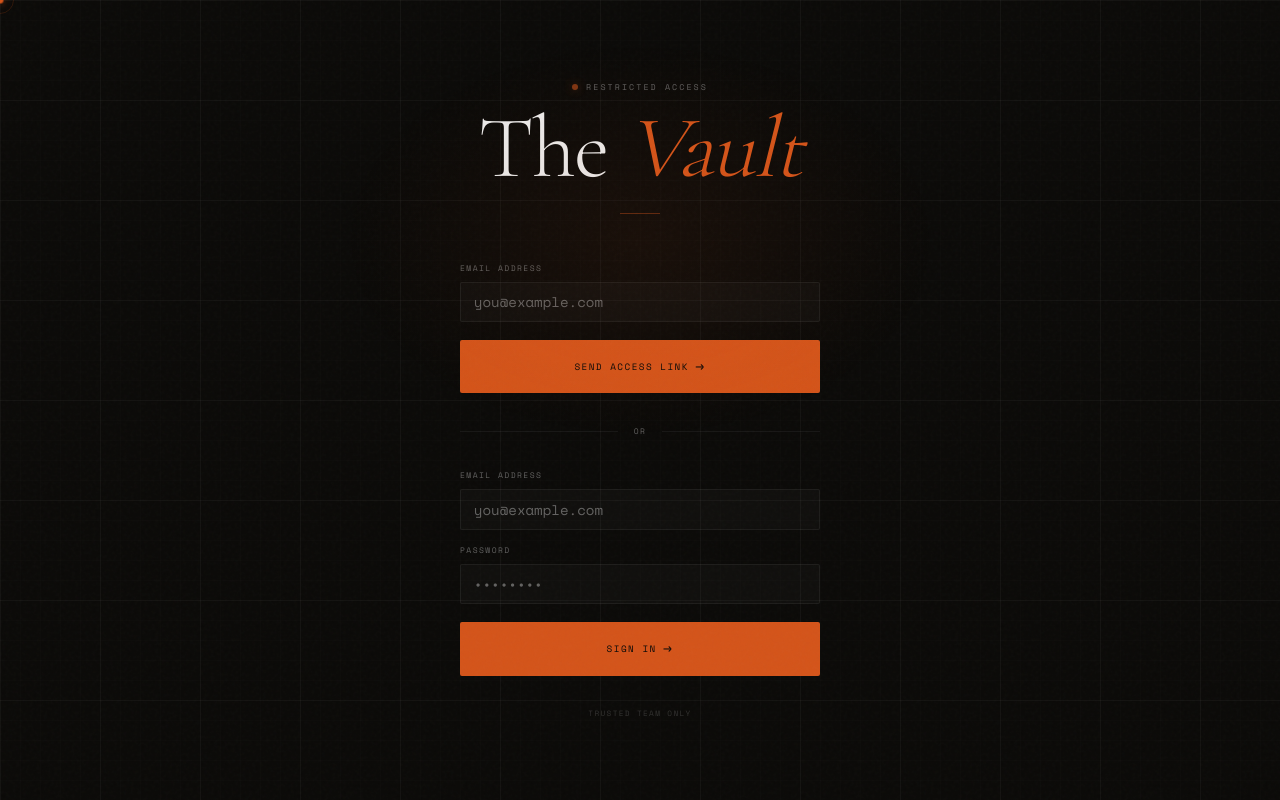
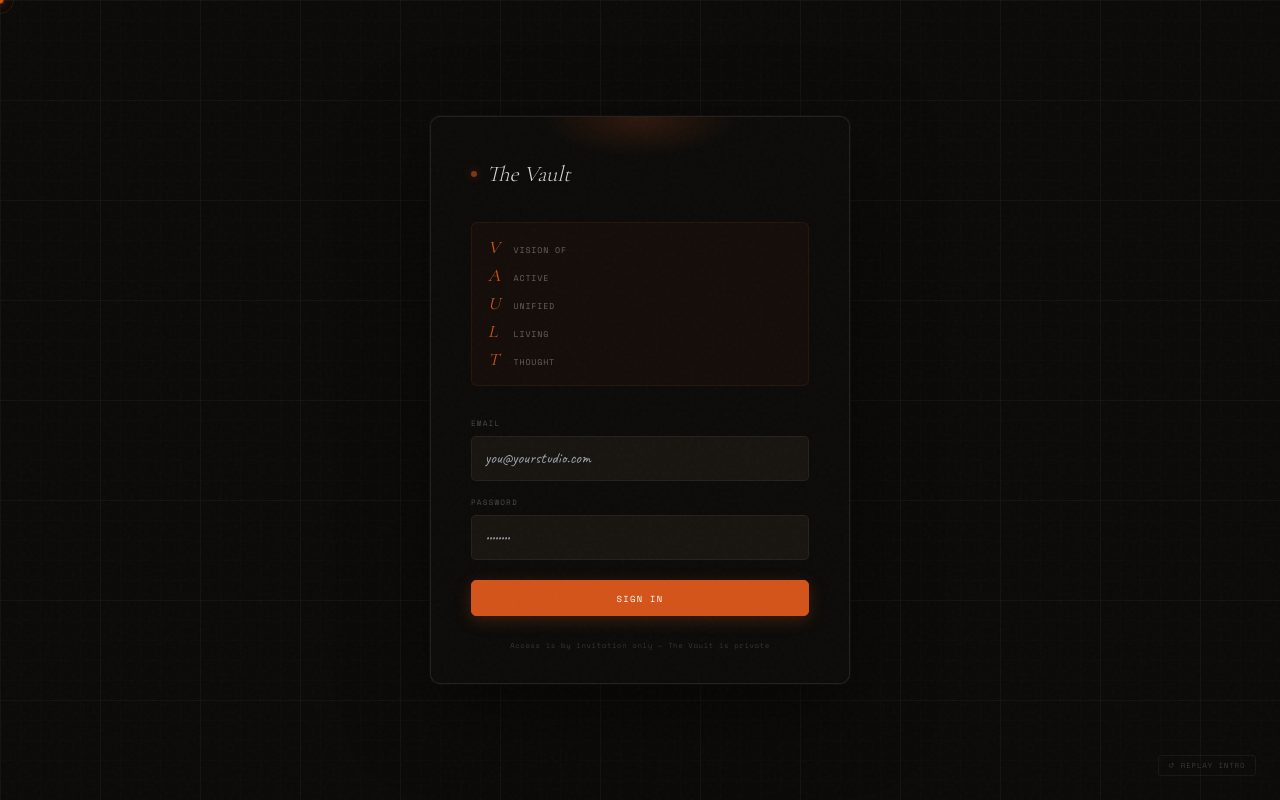
Before and after one commit to lightningtechmedic/The-Archives, a Next.js app in the folder vault/: page /login in a window 1280 px wide. Built offline with nearby package versions, Linux system fonts and the light colour scheme.

Commit message:
redesign: login page — cinematic VAULT intro sequence + card layout matching mockup

```diff
--- a/vault/app/login/page.js
+++ b/vault/app/login/page.js
@@ -2,134 +2,269 @@
 
 export const dynamic = 'force-dynamic'
 
-import { useState } from 'react'
+import { useState, useEffect, useCallback } from 'react'
 import { createClient } from '@/lib/supabase'
 
+const ROWS = [
+  { letter: 'V', word: 'Vision of' },
+  { letter: 'A', word: 'Active' },
+  { letter: 'U', word: 'Unified' },
+  { letter: 'L', word: 'Living' },
+  { letter: 'T', word: 'Thought' },
+]
+const DELAYS      = [0, 420, 820, 1180, 1500]
+const TAGLINE_MS  = 2200
+const FADE_MS     = 4000   // tagline + hold (2200 + 1800)
+const CARD_MS     = 4600   // fade + 600
+
 export default function LoginPage() {
-  const [email, setEmail] = useState('')
-  const [sent, setSent] = useState(false)
-  const [magicLoading, setMagicLoading] = useState(false)
-  const [magicError, setMagicError] = useState('')
+  const [rowsOn,     setRowsOn]     = useState([false,false,false,false,false])
+  const [taglineOn,  setTaglineOn]  = useState(false)
+  const [introFade,  setIntroFade]  = useState(false)
+  const [cardOn,     setCardOn]     = useState(false)
 
-  const [pwEmail, setPwEmail] = useState('')
-  const [password, setPassword] = useState('')
-  const [pwLoading, setPwLoading] = useState(false)
-  const [pwError, setPwError] = useState('')
+  const [email,     setEmail]     = useState('')
+  const [password,  setPassword]  = useState('')
+  const [loading,   setLoading]   = useState(false)
+  const [error,     setError]     = useState('')
 
-  async function handleMagicLink(e) {
+  const timersRef = []
+
+  const runIntro = useCallback(() => {
+    setRowsOn([false,false,false,false,false])
+    setTaglineOn(false)
+    setIntroFade(false)
+    setCardOn(false)
+
+    DELAYS.forEach((d, i) => {
+      timersRef.push(setTimeout(() => {
+        setRowsOn(prev => { const n = [...prev]; n[i] = true; return n })
+      }, d))
+    })
+    timersRef.push(setTimeout(() => setTaglineOn(true),  TAGLINE_MS))
+    timersRef.push(setTimeout(() => setIntroFade(true),  FADE_MS))
+    timersRef.push(setTimeout(() => setCardOn(true),     CARD_MS))
+  }, []) // eslint-disable-line
+
+  useEffect(() => {
+    runIntro()
+    return () => timersRef.forEach(clearTimeout)
+  }, []) // eslint-disable-line
+
+  async function handleSubmit(e) {
     e.preventDefault()
-    if (!email) return
-    setMagicLoading(true); setMagicError('')
-    const { error } = await createClient().auth.signInWithOtp({
-      email,
-      options: { emailRedirectTo: `${window.location.origin}/vault/auth/callback` },
-    })
-    setMagicLoading(false)
-    if (error) setMagicError(error.message)
-    else setSent(true)
-  }
-
-  async function handlePassword(e) {
-    e.preventDefault()
-    if (!pwEmail || !password) return
-    setPwLoading(true); setPwError('')
-    const { error } = await createClient().auth.signInWithPassword({ email: pwEmail, password })
-    setPwLoading(false)
-    if (error) setPwError(error.message)
+    if (!email || !password) return
+    setLoading(true); setError('')
+    const { error: err } = await createClient().auth.signInWithPassword({ email, password })
+    setLoading(false)
+    if (err) setError(err.message)
     else window.location.href = '/vault/dashboard'
   }
 
+  // ── shared transition helper ──────────────────────────────────────────────
+  const tr = (on, props) => ({
+    opacity:   on ? 1 : 0,
+    transform: on ? 'none' : props.from,
+    transition: props.tr,
+  })
+
   return (
-    <div style={{ minHeight:'100vh', display:'flex', flexDirection:'column', alignItems:'center', justifyContent:'center', padding:'2rem 1.5rem', position:'relative' }}>
-      {/* Ambient glow */}
-      <div aria-hidden style={{ position:'fixed', top:'30%', left:'50%', transform:'translate(-50%,-50%)', width:600, height:400, background:'radial-gradient(ellipse,rgba(212,84,26,0.07) 0%,transparent 70%)', pointerEvents:'none' }} />
+    <>
+      {/* ── INTRO ── */}
+      <div style={{
+        position: 'fixed', inset: 0, zIndex: 500,
+        display: 'flex', alignItems: 'center', justifyContent: 'center',
+        pointerEvents: 'none',
+        opacity:   introFade ? 0 : 1,
+        transform: introFade ? 'scale(0.97)' : 'none',
+        transition: 'opacity .8s ease, transform .8s cubic-bezier(.16,1,.3,1)',
+      }}>
+        <div>
+          <div style={{ display:'flex', flexDirection:'column', gap:0, alignItems:'flex-start' }}>
+            {ROWS.map((r, i) => (
+              <div key={r.letter} style={{
+                display: 'flex', alignItems: 'baseline', gap: '1.2rem',
+                ...tr(rowsOn[i], { from: 'translateY(12px)', tr: `opacity .6s cubic-bezier(.16,1,.3,1) ${i * 0}ms, transform .6s cubic-bezier(.16,1,.3,1)` }),
+              }}>
+                <span style={{
+                  fontFamily: 'var(--font-serif)', fontStyle: 'italic', fontWeight: 300,
+                  fontSize: 'clamp(4rem,8vw,6.5rem)', lineHeight: 1,
+                  color: 'var(--ember)', width: '5.5rem', textAlign: 'center',
+                  textShadow: rowsOn[i] ? '0 0 40px rgba(212,84,26,0.3)' : '0 0 40px rgba(212,84,26,0)',
+                  transition: 'text-shadow .6s ease',
+                }}>
+                  {r.letter}
+                </span>
+                <span style={{
+                  fontFamily: 'var(--font-mono)', fontSize: '.55rem', letterSpacing: '.15em',
+                  color: 'rgba(212,84,26,0.4)', alignSelf: 'center',
+                  opacity: rowsOn[i] ? 1 : 0, transition: 'opacity .4s ease .2s',
+                }}>
+                  —
+                </span>
+                <span style={{
+                  fontFamily: 'var(--font-serif)', fontStyle: 'italic', fontWeight: 300,
+                  fontSize: 'clamp(1.4rem,2.8vw,2rem)', color: 'rgba(240,236,228,0.55)',
+                  letterSpacing: '.02em', whiteSpace: 'nowrap',
+                  opacity: rowsOn[i] ? 1 : 0,
+                  transform: rowsOn[i] ? 'none' : 'translateX(-6px)',
+                  transition: 'opacity .5s ease .25s, transform .5s cubic-bezier(.16,1,.3,1) .25s',
+                }}>
+                  {r.word}
+                </span>
+              </div>
+            ))}
+          </div>
 
-      <div style={{ width:'100%', maxWidth:360 }}>
-        {/* Brand */}
-        <div style={{ textAlign:'center', marginBottom:'3rem' }}>
-          <div style={{ display:'flex', alignItems:'center', justifyContent:'center', gap:'.5rem', marginBottom:'1rem' }}>
+          <p style={{
+            marginTop: '2rem',
+            fontFamily: 'var(--font-mono)', fontSize: '.5rem',
+            letterSpacing: '.25em', textTransform: 'uppercase',
+            color: 'rgba(240,236,228,.2)',
+            paddingLeft: '.5rem',
+            ...tr(taglineOn, { from: 'translateY(4px)', tr: 'opacity .6s ease, transform .6s ease' }),
+          }}>
+            A private space where your team thinks together
+          </p>
+        </div>
+      </div>
+
+      {/* ── LOGIN CARD ── */}
+      <div style={{
+        position: 'fixed', inset: 0, zIndex: 100,
+        display: 'flex', alignItems: 'center', justifyContent: 'center',
+        padding: '1rem',
+        pointerEvents: cardOn ? 'all' : 'none',
+        ...tr(cardOn, { from: 'translateY(16px)', tr: 'opacity .8s cubic-bezier(.16,1,.3,1), transform .8s cubic-bezier(.16,1,.3,1)' }),
+      }}>
+        <div style={{
+          width: '100%', maxWidth: 420,
+          background: 'rgba(13,12,10,.96)',
+          border: '1px solid rgba(255,255,255,.09)',
+          borderRadius: 10,
+          padding: '2.5rem 2.5rem 2rem',
+          backdropFilter: 'blur(30px)', WebkitBackdropFilter: 'blur(30px)',
+          boxShadow: '0 24px 80px rgba(0,0,0,.5), 0 0 0 1px rgba(255,255,255,.03)',
+          position: 'relative', overflow: 'hidden',
+        }}>
+          {/* Ember glow top */}
+          <div aria-hidden style={{
+            position: 'absolute', top: -40, left: '50%', transform: 'translateX(-50%)',
+            width: 200, height: 80,
+            background: 'radial-gradient(ellipse,rgba(212,84,26,.18),transparent 70%)',
+            pointerEvents: 'none',
+          }} />
+
+          {/* Brand */}
+          <div style={{ display:'flex', alignItems:'center', gap:'.6rem', marginBottom:'2rem' }}>
             <div className="ember-pip" />
-            <span style={{ fontFamily:'var(--font-mono)', fontSize:'.52rem', letterSpacing:'.25em', textTransform:'uppercase', color:'var(--muted)' }}>Restricted Access</span>
+            <span style={{ fontFamily:'var(--font-serif)', fontStyle:'italic', fontWeight:300, fontSize:'1.4rem', color:'rgba(240,236,228,0.9)' }}>
+              The Vault
+            </span>
           </div>
-          <h1 style={{ fontFamily:'var(--font-serif)', fontSize:'clamp(3.5rem,10vw,5.5rem)', fontWeight:300, lineHeight:.9, letterSpacing:'-.02em', color:'rgba(255,255,255,0.92)' }}>
-            The{' '}
-            <em style={{ fontStyle:'italic', color:'var(--ember)' }}>Vault</em>
-          </h1>
-          <div style={{ width:40, height:1, background:'var(--ember)', opacity:.4, margin:'1.5rem auto 0' }} />
-        </div>
 
-        {!sent ? (
-          <>
-            {/* Magic link */}
-            <form onSubmit={handleMagicLink} style={{ display:'flex', flexDirection:'column', gap:'.85rem' }}>
-              <div>
-                <label htmlFor="email" style={{ display:'block', fontFamily:'var(--font-mono)', fontSize:'.5rem', letterSpacing:'.18em', textTransform:'uppercase', color:'var(--muted)', marginBottom:'.5rem' }}>
-                  Email Address
-                </label>
-                <input
-                  id="email" type="email" value={email} onChange={e => setEmail(e.target.value)}
-                  placeholder="you@example.com" required className="vault-input w-full"
-                  style={{ fontSize:'.88rem' }}
-                />
+          {/* VAULT acronym */}
+          <div style={{
+            display: 'flex', flexDirection: 'column', gap: '.2rem',
+            marginBottom: '2rem', padding: '.8rem 1rem',
+            background: 'rgba(212,84,26,.04)',
+            border: '1px solid rgba(212,84,26,.1)',
+            borderRadius: 6,
+          }}>
+            {ROWS.map(r => (
+              <div key={r.letter} style={{ display:'flex', alignItems:'baseline', gap:'.6rem' }}>
+                <span style={{ fontFamily:'var(--font-serif)', fontStyle:'italic', fontWeight:400, fontSize:'1.1rem', color:'var(--ember)', width:'1rem', flexShrink:0, lineHeight:1.4 }}>
+                  {r.letter}
+                </span>
+                <span style={{ fontFamily:'var(--font-mono)', fontSize:'.52rem', letterSpacing:'.1em', textTransform:'uppercase', color:'rgba(240,236,228,.38)', lineHeight:1.4 }}>
+                  {r.word}
+                </span>
               </div>
-              {magicError && <p style={{ fontFamily:'var(--font-mono)', fontSize:'.55rem', color:'var(--ember)', letterSpacing:'.06em' }}>{magicError}</p>}
-              <button type="submit" disabled={magicLoading} className="vault-btn w-full justify-center" style={{ padding:'1rem', marginTop:'.25rem' }}>
-                {magicLoading ? <span style={{ opacity:.6 }}>Sending…</span> : <>Send Access Link <span style={{ fontSize:'.9rem' }}>→</span></>}
-              </button>
-            </form>
+            ))}
+          </div>
 
-            {/* Divider */}
-            <div style={{ display:'flex', alignItems:'center', gap:'1rem', margin:'2rem 0' }}>
-              <div style={{ flex:1, height:1, background:'var(--border)' }} />
-              <span style={{ fontFamily:'var(--font-mono)', fontSize:'.5rem', letterSpacing:'.18em', color:'var(--muted)', textTransform:'uppercase' }}>or</span>
-              <div style={{ flex:1, height:1, background:'var(--border)' }} />
+          {/* Form */}
+          <form onSubmit={handleSubmit} style={{ display:'flex', flexDirection:'column', gap:'1rem' }}>
+            <div>
+              <label style={{ display:'block', fontFamily:'var(--font-mono)', fontSize:'.48rem', letterSpacing:'.15em', textTransform:'uppercase', color:'rgba(240,236,228,.28)', marginBottom:'.4rem' }}>
+                Email
+              </label>
+              <input
+                type="email" value={email} onChange={e => setEmail(e.target.value)}
+                placeholder="you@yourstudio.com" required
+                style={{
+                  width:'100%', background:'rgba(24,21,16,1)',
+                  border:'1px solid rgba(255,255,255,.055)', borderRadius:5,
+                  padding:'.6rem .8rem', color:'rgba(240,236,228,.8)',
+                  fontFamily:'var(--font-caveat)', fontSize:'1rem',
+                  outline:'none', transition:'border-color .2s, box-shadow .2s',
+                }}
+                onFocus={e => { e.target.style.borderColor = 'rgba(212,84,26,.3)'; e.target.style.boxShadow = '0 0 0 3px rgba(212,84,26,.06)' }}
+                onBlur={e => { e.target.style.borderColor = 'rgba(255,255,255,.055)'; e.target.style.boxShadow = 'none' }}
+              />
             </div>
 
-            {/* Password */}
-            <form onSubmit={handlePassword} style={{ display:'flex', flexDirection:'column', gap:'.85rem' }}>
-              <div>
-                <label htmlFor="pw-email" style={{ display:'block', fontFamily:'var(--font-mono)', fontSize:'.5rem', letterSpacing:'.18em', textTransform:'uppercase', color:'var(--muted)', marginBottom:'.5rem' }}>
-                  Email Address
-                </label>
-                <input
-                  id="pw-email" type="email" value={pwEmail} onChange={e => setPwEmail(e.target.value)}
-                  placeholder="you@example.com" required className="vault-input w-full"
-                  style={{ fontSize:'.88rem' }}
-                />
-              </div>
-              <div>
-                <label htmlFor="password" style={{ display:'block', fontFamily:'var(--font-mono)', fontSize:'.5rem', letterSpacing:'.18em', textTransform:'uppercase', color:'var(--muted)', marginBottom:'.5rem' }}>
-                  Password
-                </label>
-                <input
-                  id="password" type="password" value={password} onChange={e => setPassword(e.target.value)}
-                  placeholder="••••••••" required className="vault-input w-full"
-                  style={{ fontSize:'.88rem' }}
-                />
-              </div>
-              {pwError && <p style={{ fontFamily:'var(--font-mono)', fontSize:'.55rem', color:'var(--ember)', letterSpacing:'.06em' }}>{pwError}</p>}
-              <button type="submit" disabled={pwLoading} className="vault-btn w-full justify-center" style={{ padding:'1rem', marginTop:'.25rem' }}>
-                {pwLoading ? <span style={{ opacity:.6 }}>Signing in…</span> : <>Sign In <span style={{ fontSize:'.9rem' }}>→</span></>}
-              </button>
-            </form>
-          </>
-        ) : (
-          <div style={{ border:'1px solid var(--ember-dim)', borderRadius:'3px', padding:'1.5rem', textAlign:'center' }}>
-            <div className="online-dot" style={{ margin:'0 auto .75rem' }} />
-            <p className="panel-label" style={{ color:'var(--ember)', marginBottom:'.5rem' }}>Link Sent</p>
-            <p style={{ fontFamily:'var(--font-caveat)', fontSize:'1.2rem', color:'var(--mid)', lineHeight:1.6 }}>
-              Check your inbox. The link expires in 10 minutes.
-            </p>
-            <button onClick={() => setSent(false)} className="vault-btn-ghost" style={{ marginTop:'1.25rem' }}>
-              Try a different email
+            <div>
+              <label style={{ display:'block', fontFamily:'var(--font-mono)', fontSize:'.48rem', letterSpacing:'.15em', textTransform:'uppercase', color:'rgba(240,236,228,.28)', marginBottom:'.4rem' }}>
+                Password
+              </label>
+              <input
+                type="password" value={password} onChange={e => setPassword(e.target.value)}
+                placeholder="••••••••" required
+                style={{
+                  width:'100%', background:'rgba(24,21,16,1)',
+                  border:'1px solid rgba(255,255,255,.055)', borderRadius:5,
+                  padding:'.6rem .8rem', color:'rgba(240,236,228,.8)',
+                  fontFamily:'var(--font-caveat)', fontSize:'1rem',
+                  outline:'none', transition:'border-color .2s, box-shadow .2s',
+                }}
+                onFocus={e => { e.target.style.borderColor = 'rgba(212,84,26,.3)'; e.target.style.boxShadow = '0 0 0 3px rgba(212,84,26,.06)' }}
+                onBlur={e => { e.target.style.borderColor = 'rgba(255,255,255,.055)'; e.target.style.boxShadow = 'none' }}
+              />
+            </div>
+
+            {error && (
+              <p style={{ fontFamily:'var(--font-mono)', fontSize:'.52rem', letterSpacing:'.06em', color:'var(--ember)', marginTop:'-.25rem' }}>
+                {error}
+              </p>
+            )}
+
+            <button type="submit" disabled={loading} style={{
+              width:'100%', padding:'.65rem', borderRadius:5, marginTop:'.25rem',
+              fontFamily:'var(--font-mono)', fontSize:'.55rem', letterSpacing:'.15em', textTransform:'uppercase',
+              background:'var(--ember)', border:'1px solid var(--ember)', color:'white',
+              boxShadow:'0 4px 16px rgba(212,84,26,.25)',
+              transition:'all .2s', opacity: loading ? .6 : 1,
+            }}
+            onMouseEnter={e => { if (!loading) { e.target.style.background = '#c04010'; e.target.style.boxShadow = '0 4px 24px rgba(212,84,26,.4)' } }}
+            onMouseLeave={e => { e.target.style.background = 'var(--ember)'; e.target.style.boxShadow = '0 4px 16px rgba(212,84,26,.25)' }}>
+              {loading ? 'Signing in…' : 'Sign in'}
             </button>
-          </div>
-        )}
+          </form>
 
-        <p style={{ textAlign:'center', marginTop:'2rem', fontFamily:'var(--font-mono)', fontSize:'.48rem', letterSpacing:'.18em', color:'var(--muted)', opacity:.45, textTransform:'uppercase' }}>
-          Trusted team only
-        </p>
+          <p style={{
+            marginTop: '1.5rem', textAlign: 'center',
+            fontFamily: 'var(--font-mono)', fontSize: '.46rem',
+            letterSpacing: '.08em', color: 'rgba(240,236,228,.18)',
+          }}>
+            Access is by invitation only — The Vault is private
+          </p>
+        </div>
       </div>
-    </div>
+
+      {/* ── Replay button ── */}
+      <button onClick={runIntro} style={{
+        position: 'fixed', bottom: '1.5rem', right: '1.5rem', zIndex: 600,
+        fontFamily: 'var(--font-mono)', fontSize: '.46rem',
+        letterSpacing: '.12em', textTransform: 'uppercase',
+        color: 'rgba(240,236,228,.2)', border: '1px solid rgba(255,255,255,.055)',
+        background: 'transparent', padding: '.25rem .6rem', borderRadius: 3,
+        transition: 'all .2s',
+      }}
+      onMouseEnter={e => { e.target.style.color = 'rgba(240,236,228,.8)'; e.target.style.borderColor = 'rgba(255,255,255,.09)' }}
+      onMouseLeave={e => { e.target.style.color = 'rgba(240,236,228,.2)'; e.target.style.borderColor = 'rgba(255,255,255,.055)' }}>
+        ↺ replay intro
+      </button>
+    </>
   )
 }
```
